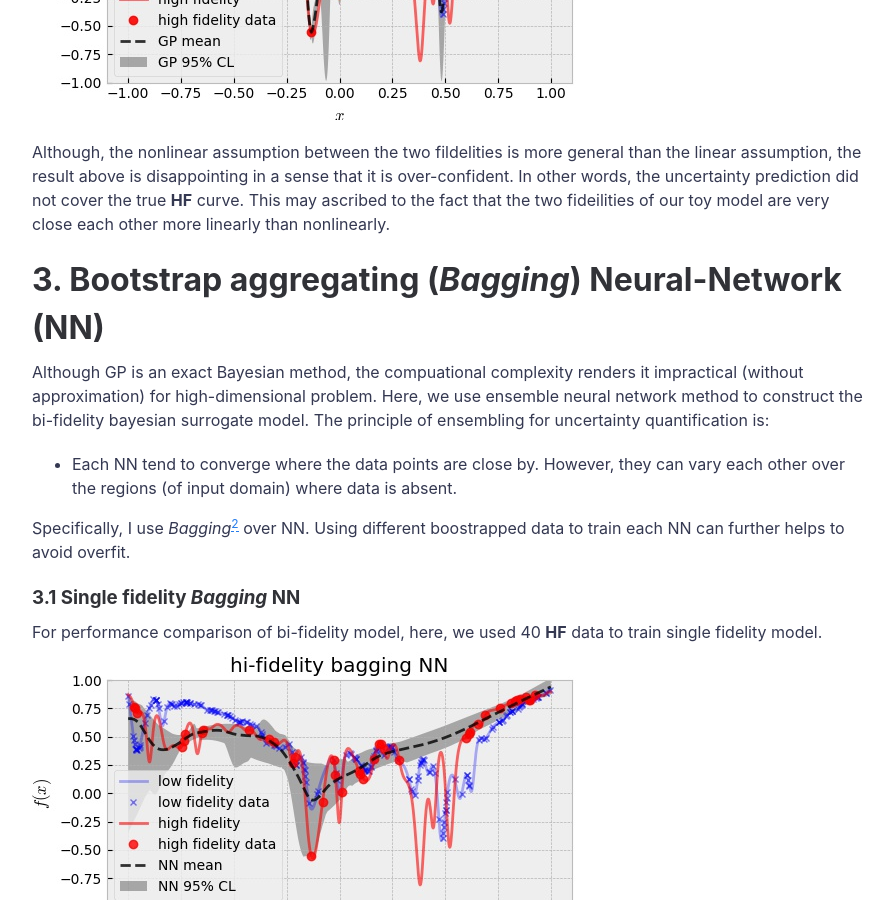
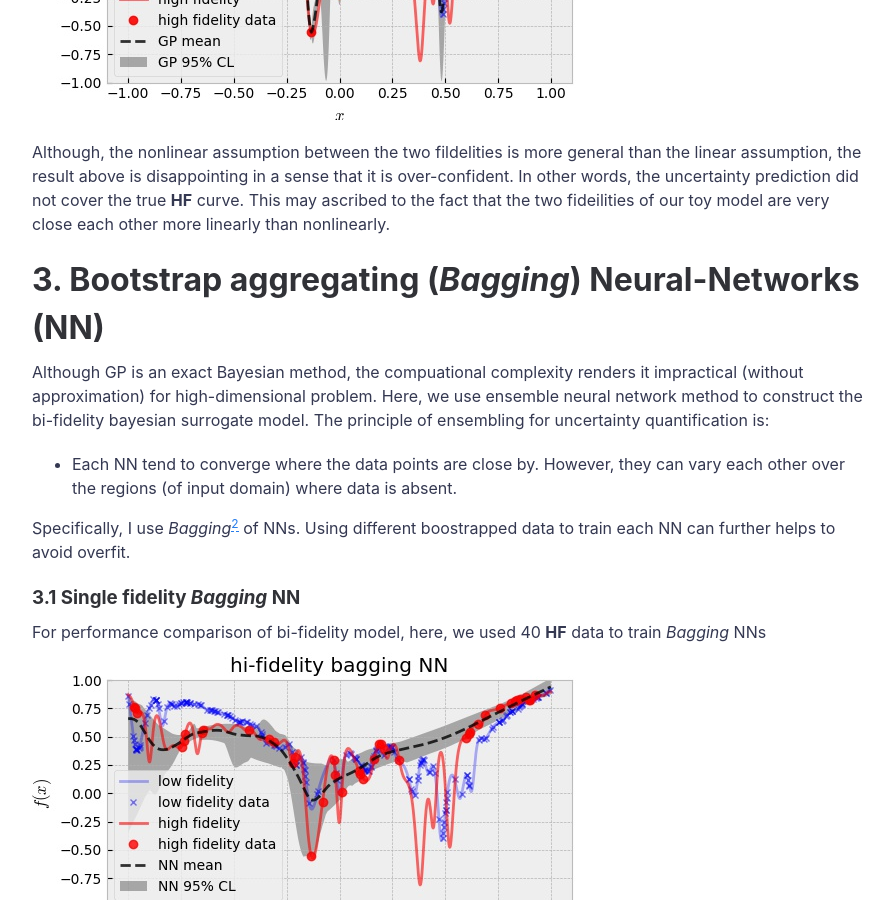
Before and after one commit to kilean20/kilean20.github.io, a Jekyll site: the page built from _posts/2021-09-23-bifidel_GPvsNN.md, in a window 1280 px wide and 900 px high, scrolled down 2874 px. Shown: the whole window, without its empty margins (188-1081 px from the left). Built offline with Jekyll 4.4.1, drawn with Linux system fonts in a browser that asks for light colours; formulas are drawn with MathJax 3; a script that is not in the unit is left out; comment, search, counter and statistics services are not loaded; some of the changed text lies outside the part shown.

Commit message:
Update 2021-09-23-bifidel_GPvsNN.md

```diff
--- a/_posts/2021-09-23-bifidel_GPvsNN.md
+++ b/_posts/2021-09-23-bifidel_GPvsNN.md
@@ -26,8 +26,10 @@ $$ y = A x^2 - B \exp{ \left(\sum_i^n c_i \cos (w_i x-b_i)\right)} $$
 
 where the parameters are arbitrarily chosen such that the **HF** and **LF** are slightly different as shown below:
 <p align="center">
-![]({{ "assets/img/bifidel_GPvsNN/toymodel.jpg" | absolute_url }})
+  <img src="./assets/img/bifidel_GPvsNN/toymodel.jpg" />
 </p>
+[comment]: <> (![]({{ "assets/img/bifidel_GPvsNN/toymodel.jpg" | absolute_url }}))
+
 
 Throughout this post, we consider a scenario that the cost of **LF** data acquisition is less than one-tenth of the cost of the **HF** data acquisition. For example, the cost of acquiring 40 high-fidelity data is more expensive than the cost of acquiring 20 high-fidelity data and 200 low-fidelity data. In this regard, the data shown in the plot are randomly chosen 200 points for **LF** and 20 for **HF**. Note that all the data points are noiselss, i.e., they are well aligned with the ground truth toy model. Therefore, we expect that a good surrogate model to well capture the model uncertainty ([*epistemic*](https://link.springer.com/article/10.1007/s10994-021-05946-3) uncertainty) not the data uncertainty (i.e., *risk* or [*aleatoric*](https://link.springer.com/article/10.1007/s10994-021-05946-3) uncertainty).
 
@@ -70,19 +72,19 @@ This approach is called deep GP in analogous with deep neural network. Again, us
 Although, the nonlinear assumption between the two fildelities is more general than the linear assumption, the result above is disappointing in a sense that it is over-confident. In other words, the uncertainty prediction did not cover the true **HF** curve. This may ascribed to the fact that the two fideilities of our toy model are very close each other more linearly than nonlinearly.
 
 
-# 3. Bootstrap aggregating (*Bagging*) Neural-Network (NN)
+# 3. Bootstrap aggregating (*Bagging*) Neural-Networks (NN)
 
 Although GP is an exact Bayesian method, the compuational complexity renders it impractical (without approximation) for high-dimensional problem. Here, we use ensemble neural network method to construct the bi-fidelity bayesian surrogate model.
 The principle of ensembling for uncertainty quantification is:
 
 * Each NN tend to converge where the data points are close by. However, they can vary each other over the regions (of input domain) where data is absent.
 
-Specifically, I use *Bagging*<sup>[2](https://www.stat.berkeley.edu/~breiman/bagging.pdf)</sup> over NN. Using different boostrapped data to train each NN can further helps to avoid overfit.
+Specifically, I use *Bagging*<sup>[2](https://www.stat.berkeley.edu/~breiman/bagging.pdf)</sup> of NNs. Using different boostrapped data to train each NN can further helps to avoid overfit.
 
 
 ### 3.1 Single fidelity *Bagging* NN
 
-For performance comparison of bi-fidelity model, here, we used 40 **HF** data to train single fidelity model.
+For performance comparison of bi-fidelity model, here, we used 40 **HF** data to train *Bagging* NNs
 ![]({{ "assets/img/bifidel_GPvsNN/high-fidelity-baggingNN.jpg" | absolute_url }})
 
 ### 3.1 Low fidelity *Bagging* NN
```
